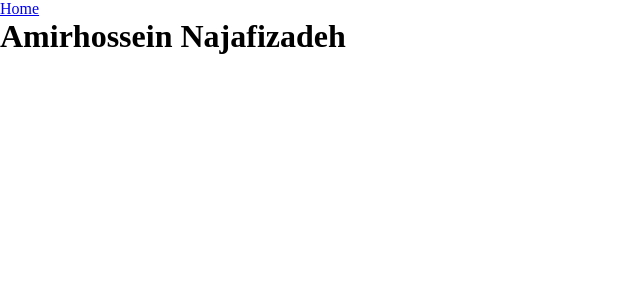
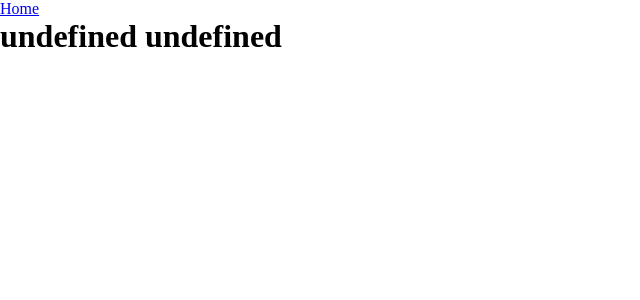
Before and after one commit to amirhnajafiz/kafka, a Vue app in the folder front-end/: page / in a window 1280 px wide. Shown: the top 300 px of the page, without its empty margins (0-640 px from the left). Built offline with nearby package versions, Linux system fonts and the light colour scheme.

Commit message:
remove: store

```diff
--- a/front-end/src/locals/data.json
+++ /dev/null
@@ -1,5 +0,0 @@
-{
-  "firstname": "Amirhossein",
-  "lastname": "Najafizadeh",
-  "age": 21
-}
--- a/front-end/src/stores/information.js
+++ b/front-end/src/stores/information.js
@@ -1,15 +1,11 @@
 import { defineStore } from 'pinia'
-
-import data from '../locals/data.json'
 
 export const useInformationStore = defineStore({
   id: 'information',
   state: () => ({
-    data: data
+
   }),
   getters: {
-    getFirstName: (state) => state.data.firstname,
-    getLastName: (state) => state.data.lastname,
-    getAge: (state) => state.data.age,
+
   },
 })
```
